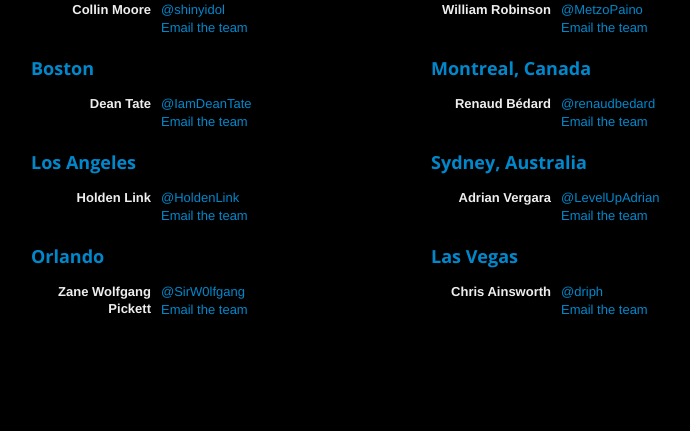
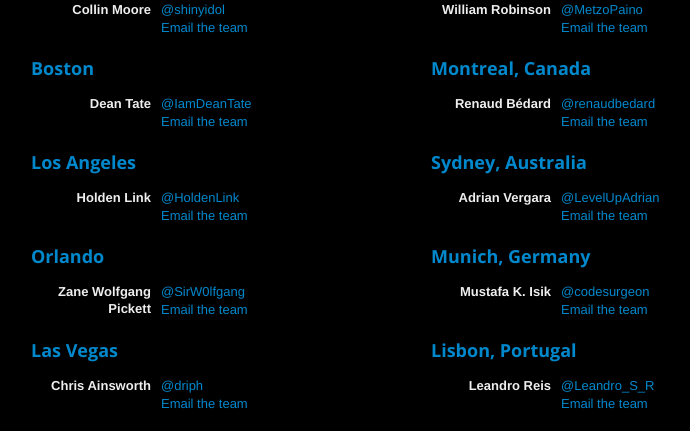
Before and after one commit to tabacco/molydeux, a PHP site: page / in a window 1280 px wide. Shown: the part 1056-1487 px from the top of the page, without its empty margins (219-909 px from the left). Before the commit the page ends 1371 px from the top, so only its background shows below. Run offline with PHP 8.4, Linux system fonts and the light colour scheme.

Commit message:
adding Lisbon and Munich

```diff
--- a/index.php
+++ b/index.php
@@ -158,14 +158,32 @@
         <dd><a href="mailto:molyjamorlando@gmail.com">Email the team</a></dd>
         </dl>
       </div>
-      <div class="span4" id="vegas">
-		<h3><a href="https://www.facebook.com/events/355679211137575/">Las Vegas</a></h3>
+      <div class="span4" id="munich">
+		<h3><a href="https://www.facebook.com/events/134077380052626/">Munich, Germany</a></h3>
+        <dl class="dl-horizontal">
+          <dt>Mustafa K. Isik</dt>
+        <dd><a href="https://twitter.com/codesurgeon">@codesurgeon</a></dd>
+        <dd><a href="mailto:molyjammunich@codesurgeon.com">Email the team</a></dd>
+        </dl>
+      </div>
+    </div>
+    <div class="row">
+      <div class="span5 offset1" id="vegas">
+        <h3><a href="https://www.facebook.com/events/355679211137575/">Las Vegas</a></h3>
         <dl class="dl-horizontal">
           <dt>Chris Ainsworth</dt>
         <dd><a href="https://twitter.com/driph">@driph</a></dd>
         <dd><a href="mailto:molyjamlv@gmail.com">Email the team</a></dd>
         </dl>
       </div>
+      <div class="span4" id="lisbon">
+        <h3><a href="https://www.facebook.com/events/315424058512362/">Lisbon, Portugal</a></h3>
+        <dl class="dl-horizontal">
+          <dt>Leandro Reis</dt>
+        <dd><a href="https://twitter.com/Leandro_S_R">@Leandro_S_R</a></dd>
+        <dd><a href="mailto:molyjamlisbon@gmail.com">Email the team</a></dd>
+        </dl>
+      </div>
     </div>
   </div>
 <? require('templates/footer.php'); ?>
```
